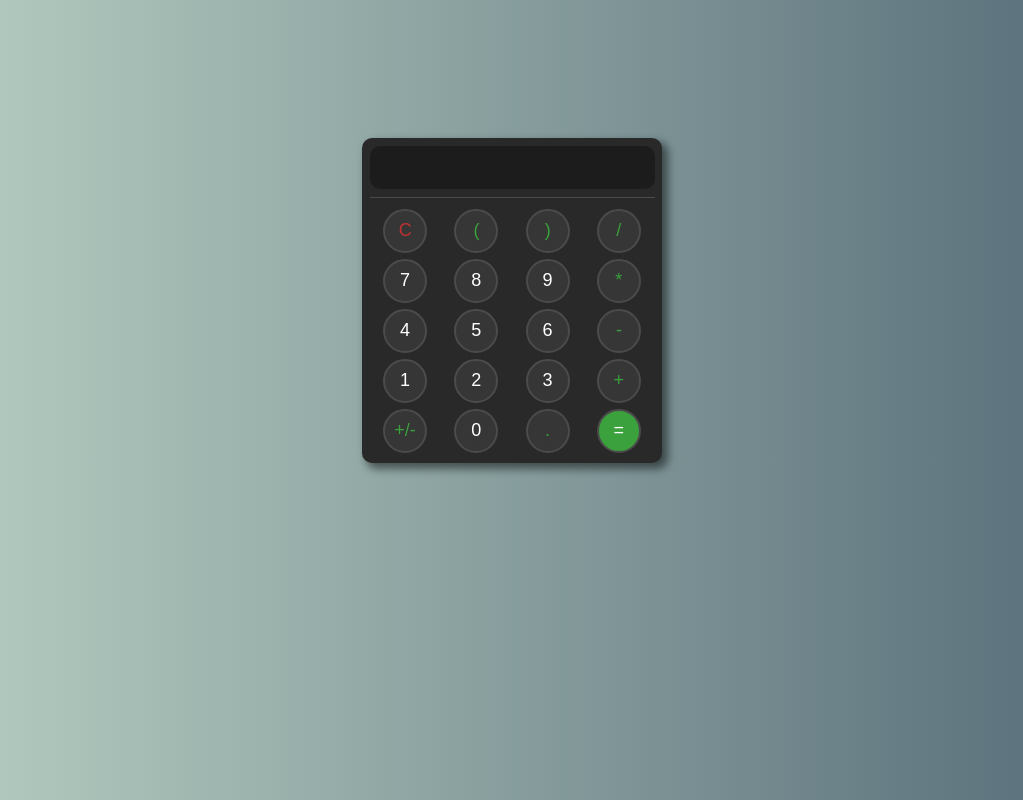
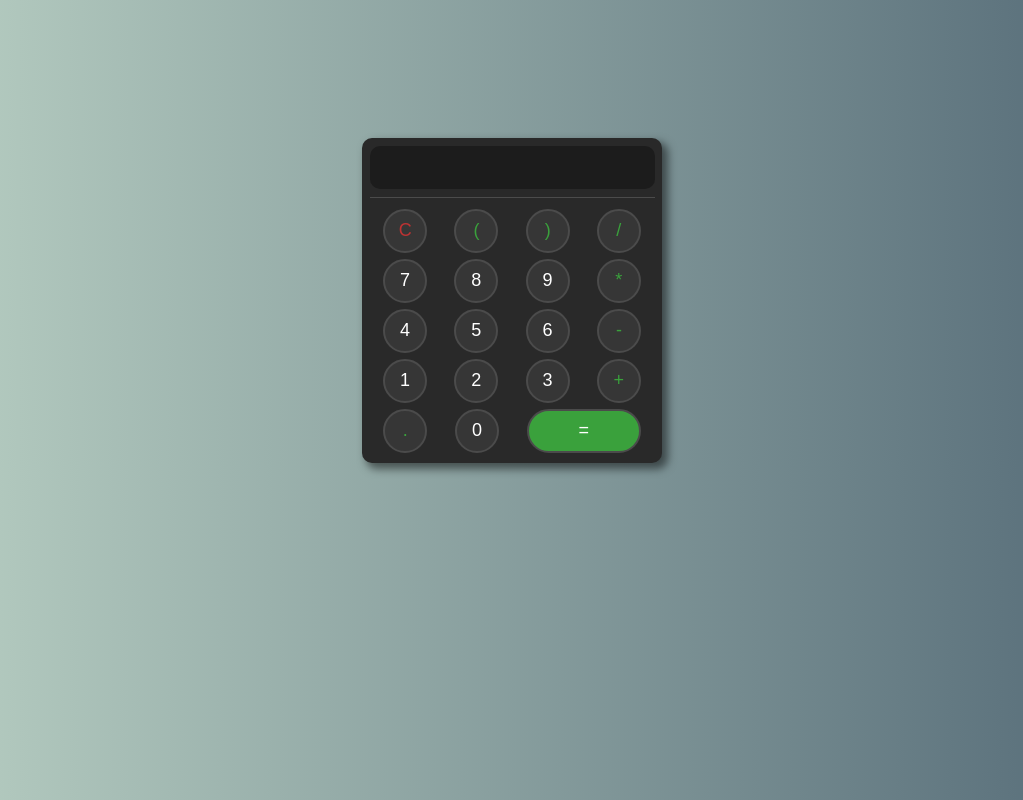
Before and after one commit to m3kkis/interview_calculator, a website: page public/index.html in a window 1280 px wide. Shown: the whole page, without its empty margins (128-1151 px from the left). Drawn offline with nearby package versions, Linux system fonts and the light colour scheme.

Commit message:
updated readme and fixed a styling issue

```diff
--- a/public/css/calculator.css
+++ b/public/css/calculator.css
@@ -115,6 +115,7 @@
 }
 
 .special-green-fill{
+    width: 110px !important;
     background-color: #3aa13c;
     color: white;
 }
--- a/public/index.html
+++ b/public/index.html
@@ -50,9 +50,8 @@
                         <div class="key special" name="+">+</div>
                     </div>
                     <div class="key-row">
-                        <div class="key special" name="pos_neg">+/-</div>
+                        <div class="key special" name=".">.</div>
                         <div class="key" name="0">0</div>
-                        <div class="key special" name=".">.</div>
                         <div class="key special-green-fill" name="solve">=</div>
                     </div>
                 </div>
```
